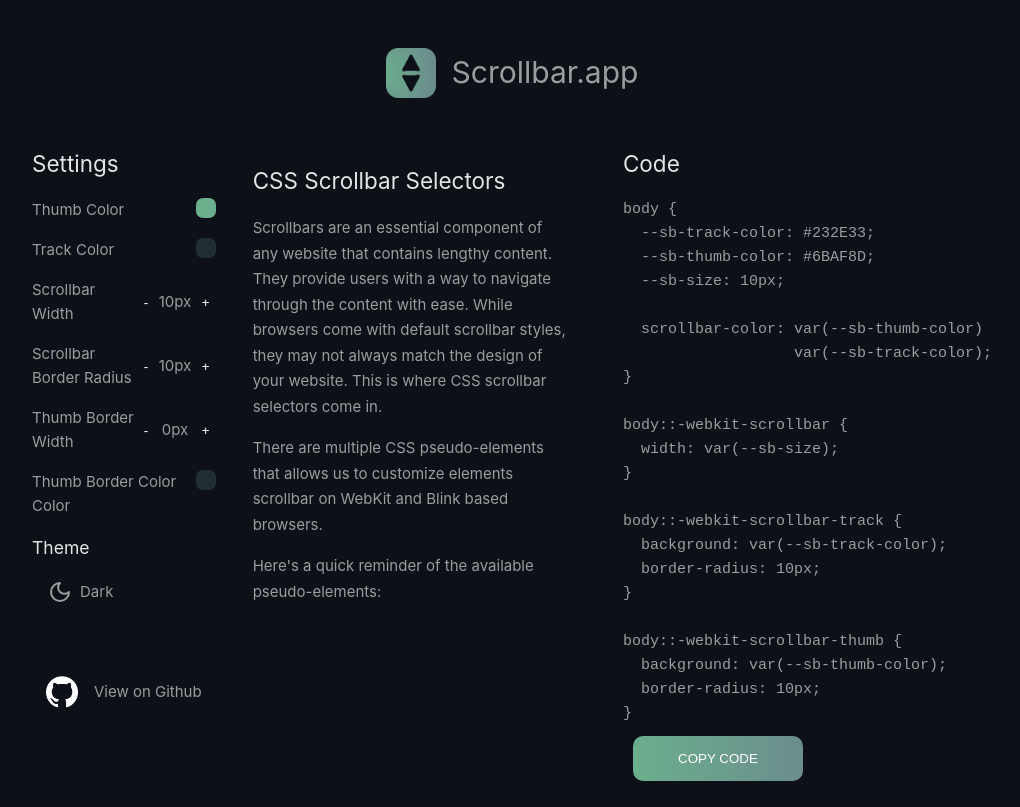
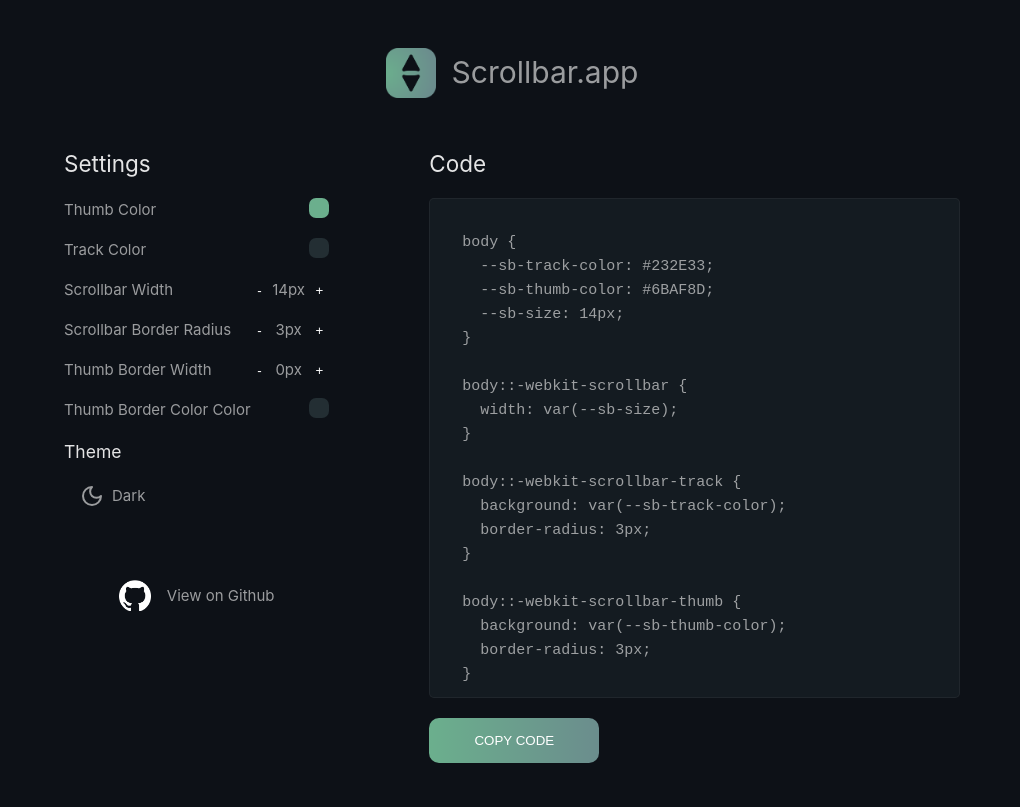
Before and after one commit to henripar/scrollbar, a Vue app: page / in a window 1280 px wide. Shown: the whole page, without its empty margins (128-1148 px from the left). Built offline with nearby package versions, Linux system fonts and the light colour scheme.

Commit message:
Added fix after Chrome 121 update

```diff
--- a/src/App.vue
+++ b/src/App.vue
@@ -15,8 +15,8 @@ export default {
     return {
       thumbColor: '#6BAF8D',
       trackColor: '#232E33',
-      width: 10,
-      scrollbarBorderRadius: 10,
+      width: 14,
+      scrollbarBorderRadius: 3,
       scrollbarThumbBorderWidth: 0,
       scrollbarThumbBorderColor: '#232E33',
       isThumbColorPickerOpen: false,
@@ -89,15 +89,22 @@ export default {
         this.isThumbBorderColorPickerOpen = false;
       }
     },
+    createCSSVariables() {
+      return {
+        '--thumb-color': this.thumbColor,
+        '--track-color': this.trackColor,
+        '--scrollbar-width': this.width + 'px',
+        '--scrollbar-border-radius': this.scrollbarBorderRadius + 'px',
+        '--scrollbar-thumb-border-width': this.scrollbarThumbBorderWidth + 'px',
+        '--scrollbar-thumb-border-color': this.scrollbarThumbBorderColor,
+      };
+    },
     copyCSSCode() {
       let code = `
 body {
   --sb-track-color: ${this.trackColor};
   --sb-thumb-color: ${this.thumbColor};
   --sb-size: ${this.width}px;
-
-  scrollbar-color: var(--sb-thumb-color)
-                   var(--sb-track-color);
 }
 
 body::-webkit-scrollbar {
@@ -122,7 +129,14 @@ body::-webkit-scrollbar-thumb {
         ';'
       : ''
   }
-  }`;
+}
+
+@supports not selector(::-webkit-scrollbar) {
+  body {
+    scrollbar-color: var(--sb-thumb-color)
+                     var(--sb-track-color);
+  }
+}`;
       navigator.clipboard.writeText(code);
       this.isCSSTextCopied = true;
       setTimeout(() => {
@@ -274,29 +288,14 @@ body::-webkit-scrollbar-thumb {
         </p>
       </div>
     </div>
-
-    <div class="scrollPreviewContainer">
-      <ScrollPreview
-        :trackColor="this.trackColor"
-        :thumbColor="this.thumbColor"
-        :scrollbarWidth="this.width"
-        :scrollbarBorderRadius="this.scrollbarBorderRadius"
-        :scrollbarThumbBorderWidth="this.scrollbarThumbBorderWidth"
-        :scrollbarThumbBorderColor="this.scrollbarThumbBorderColor"
-        :theme="theme"
-      />
-    </div>
     <div class="codeOutputContainer">
       <h2 :class="theme">Code</h2>
-      <code>
+      <code :style="createCSSVariables()">
         <pre class="codeOutput">
 body {
   --sb-track-color: {{ trackColor }};
   --sb-thumb-color: {{ thumbColor }};
   --sb-size: {{ width }}px;
-
-  scrollbar-color: var(--sb-thumb-color)
-                   var(--sb-track-color);
 }
 
 body::-webkit-scrollbar {
@@ -322,7 +321,12 @@ body::-webkit-scrollbar-thumb {
                 '\n' +
                 '}'
               : '}'
-          }}</pre
+          }}
+
+@supports not selector(::-webkit-scrollbar) body {
+  scrollbar-color: var(--sb-thumb-color)
+                   var(--sb-track-color);
+}</pre
         >
       </code>
       <button @click="copyCSSCode" class="btn">
@@ -336,9 +340,9 @@ body::-webkit-scrollbar-thumb {
 <style scoped>
 .mainContainer {
   display: grid;
-  grid-template-columns: 1fr 2fr 1fr;
-  grid-column-gap: 20px;
-  width: 75%;
+  grid-template-columns: 1fr 2fr;
+  grid-column-gap: 100px;
+  width: 45%;
   margin: 1rem auto;
 }
 .colorBox {
@@ -385,6 +389,43 @@ body::-webkit-scrollbar-thumb {
   justify-content: center;
 }
 
+code {
+  height: 500px;
+  overflow-y: scroll;
+  background: #232e3363;
+  background: var(--color-preview-background);
+  border-radius: 5px;
+  border: 1px solid var(--color-preview-border);
+  padding: 2rem;
+  display: block;
+  margin-top: 1rem;
+}
+
+@supports not selector(::-webkit-scrollbar) {
+  code {
+    scrollbar-color: var(--thumb-color) var(--track-color);
+    scrollbar-width: auto;
+  }
+}
+/* width */
+code::-webkit-scrollbar {
+  width: var(--scrollbar-width);
+}
+
+/* Track */
+code::-webkit-scrollbar-track {
+  background: var(--track-color);
+  border-radius: var(--scrollbar-border-radius);
+}
+
+/* Handle */
+code::-webkit-scrollbar-thumb {
+  background: var(--thumb-color);
+  border-radius: var(--scrollbar-border-radius);
+  border: var(--scrollbar-thumb-border-width) solid
+    var(--scrollbar-thumb-border-color);
+}
+
 header {
   display: flex;
   flex-direction: row;
@@ -405,10 +446,6 @@ h3 {
 h3.light {
   color: #000000;
 }
-
-.codeOutput {
-  margin-top: 1rem;
-}
 .btn {
   display: block;
   border: none;
@@ -417,7 +454,7 @@ h3.light {
   border-radius: 10px;
   cursor: pointer;
   width: 170px;
-  margin: 10px;
+  margin-top: 20px;
   padding: 15px 45px;
   text-align: center;
   text-transform: uppercase;
@@ -480,13 +517,35 @@ h3.light {
   width: 32px;
 }
 
+@media screen and (max-width: 2240px) {
+  .mainContainer {
+    width: 60%;
+  }
+}
+
+@media screen and (max-width: 1570px) {
+  .mainContainer {
+    width: 70%;
+  }
+}
+
 @media screen and (max-width: 1260px) {
   .mainContainer {
+    width: 80%;
+  }
+}
+
+@media screen and (max-width: 1100px) {
+  .mainContainer {
     grid-template-areas:
-      'settings preview preview'
-      'settings preview preview'
-      'code preview preview';
+      'settings settings settings'
+      'settings settings settings'
+      'code code code';
     grid-template-rows: auto;
+  }
+
+  .githubBtnContainer {
+    display: none;
   }
   .settingsContainer {
     grid-area: settings;
--- a/src/assets/base.css
+++ b/src/assets/base.css
@@ -36,11 +36,11 @@
   --color-text: var(--vt-c-text-dark-2);
   --color-text-light: var(--vt-c-text-light-2);
 
-  --color-preview-background: var(--vt-c-black);
-  --color-preview-border: transparent;
+  --color-preview-background: #232e3363;
+  --color-preview-border: #ffffff0d;
 
   --color-highlight-dark: var(--vt-c-black);
-  --color-highlight: #232e33;
+  --color-highlight: #232e3363;
   --color-highlight-light: #ececec;
   --color-text-strong: var(--vt-c-white);
 
```
